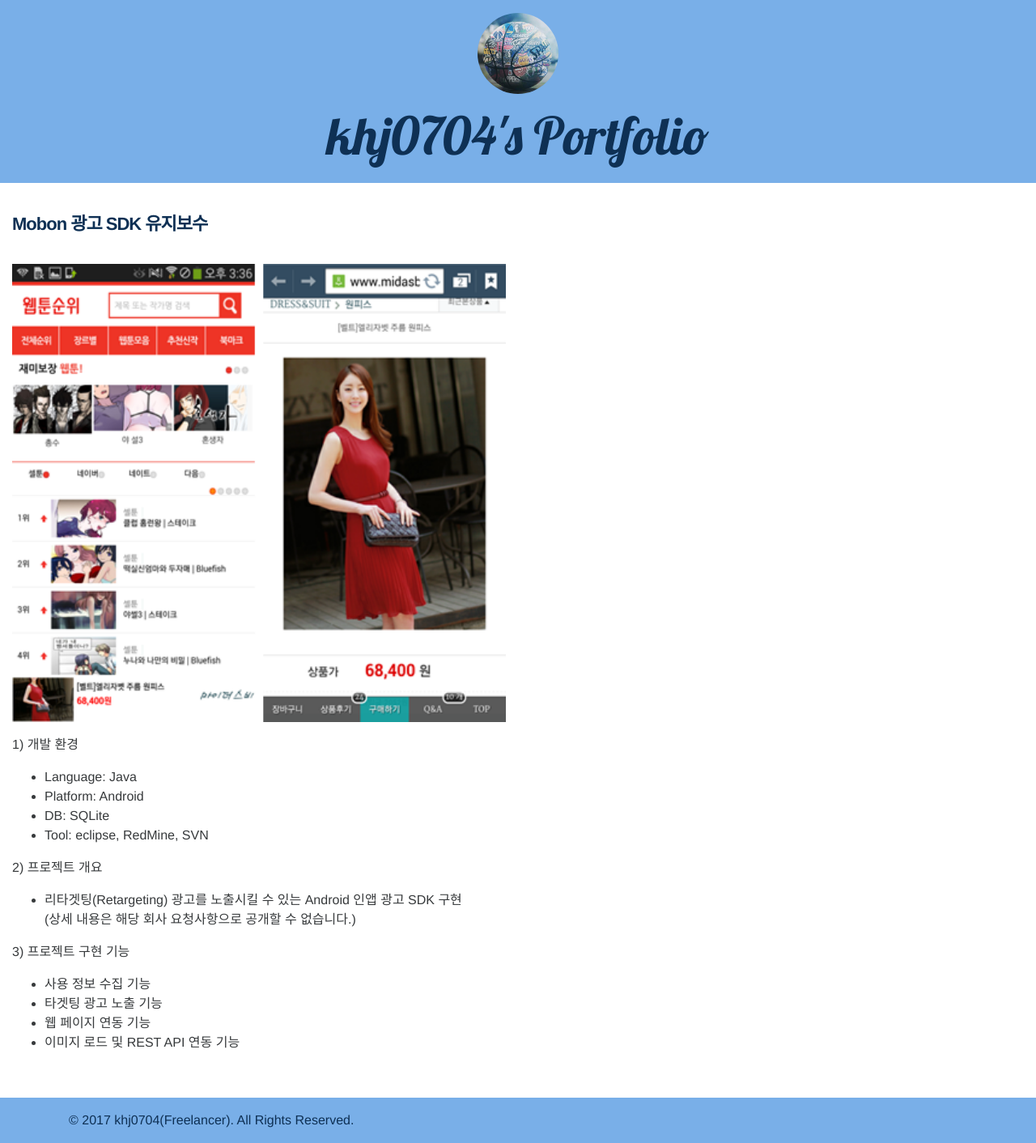
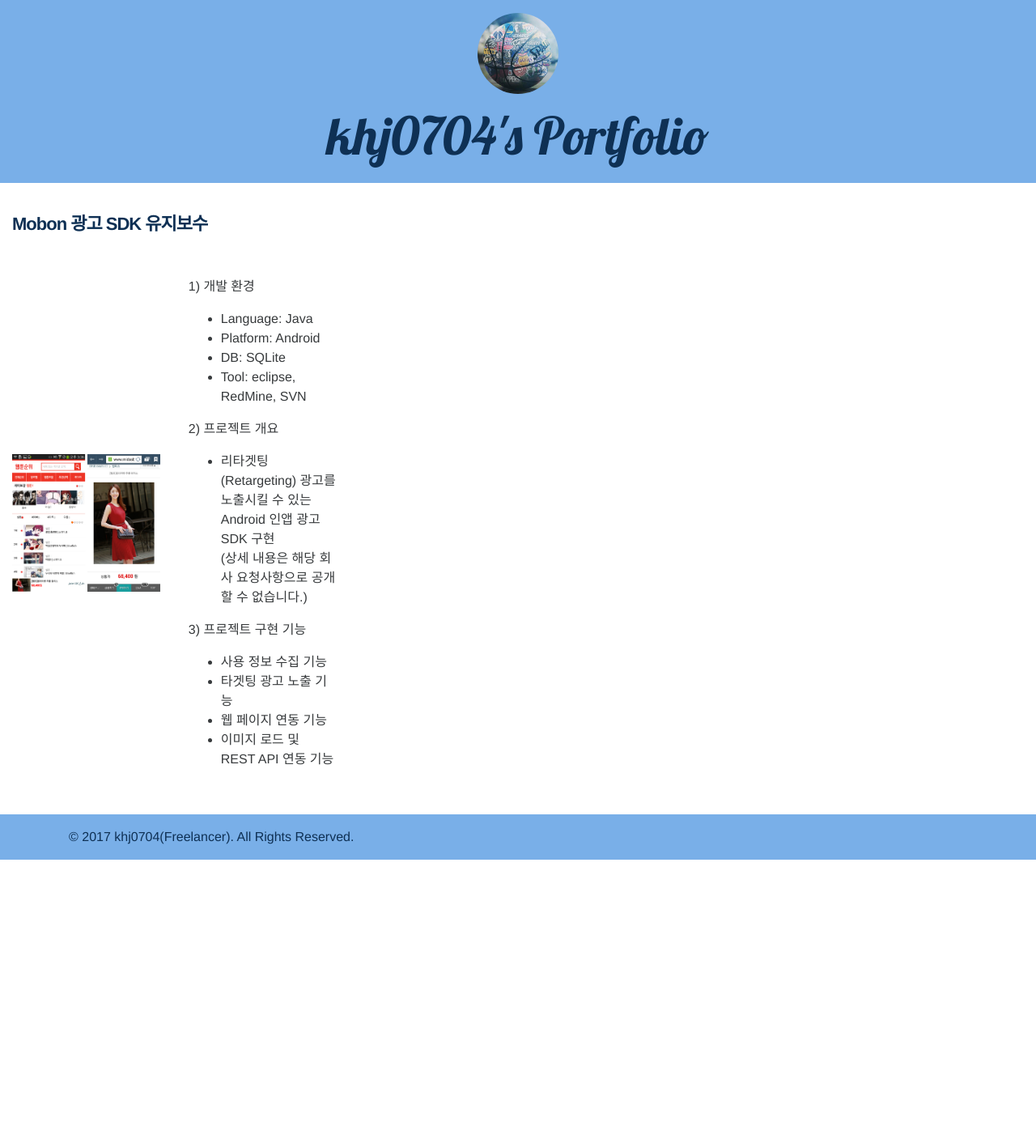
Before and after one commit to khj0704/khj0704.github.io, a Jekyll site: the page built from _posts/2015-03-15-portfolio16.md, in a window 1280 px wide. Shown: the whole page at 81% size. Built offline with Jekyll 4.4.1, drawn with Linux system fonts in a browser that asks for light colours; nearby versions of some CDN libraries; after the commit the page ends 1062 px from its top, so only the background shows below that.

Commit message:
modified post layout

```diff
--- a/_layouts/post.html
+++ b/_layouts/post.html
@@ -83,12 +83,13 @@
 				<div class="col-md-12">
 					<h1 class="post-title"><b>{{ page.title }}</b></h1>
 				</div>
-				<div class="col-sm-12 col-md-6 vcenter">
+				<div class="col-xs-6 col-md-4 col-lg-2 vcenter">
 					<div>
 						<img src="../../../../../web-dist/images/{{ page.image }}" style="width:100%;height:auto;margin-left:auto;margin-right:auto;">
 					</div>
 				</div>
-				<div class="col-sm-12 col-md-6 vcenter">
+				<!-- col-sm-12 col-md-6  -->
+				<div class="col-xs-6 col-md-4 col-lg-2 vcenter">
 					<p>
 						<article class="post-content">
 							{{ content }}
```
